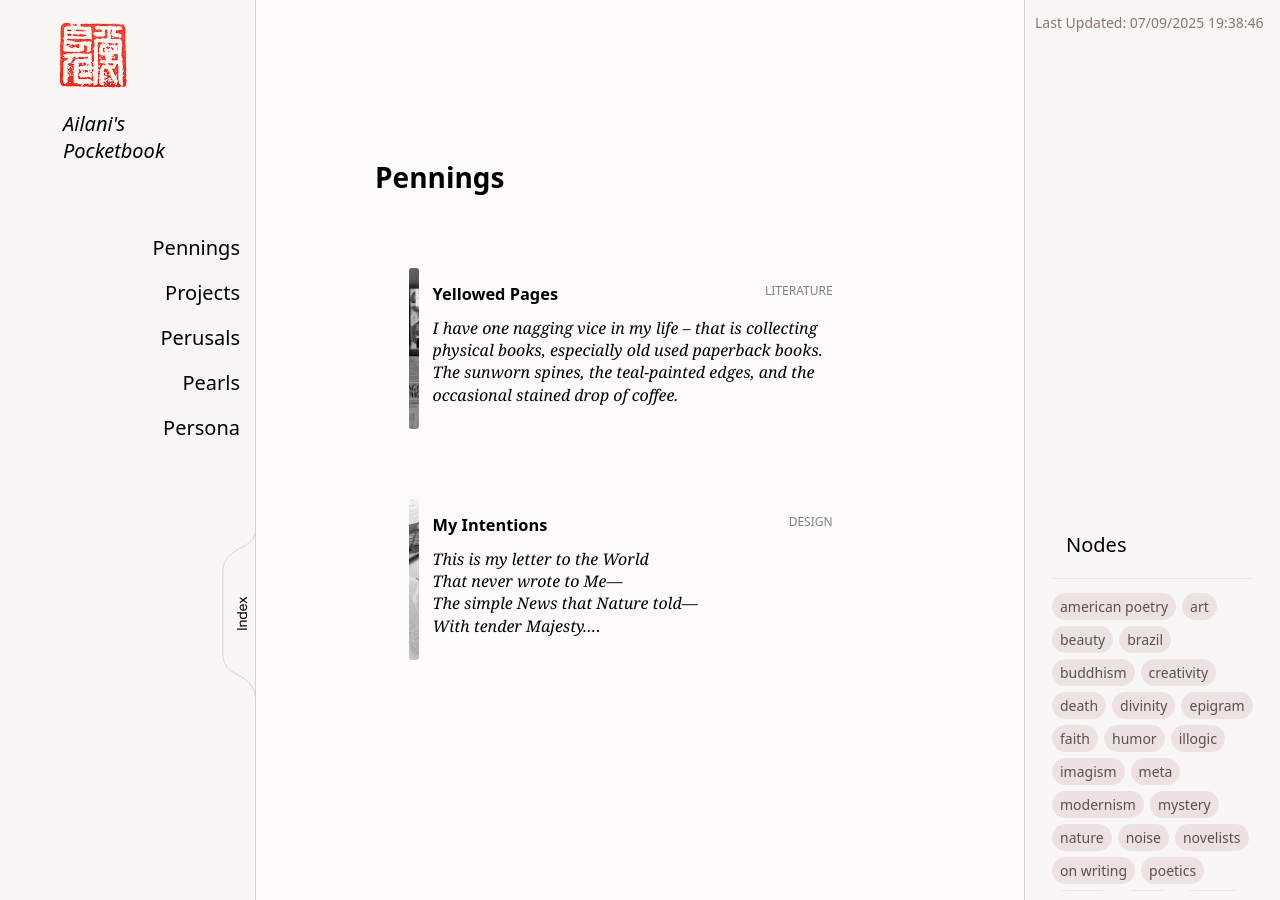
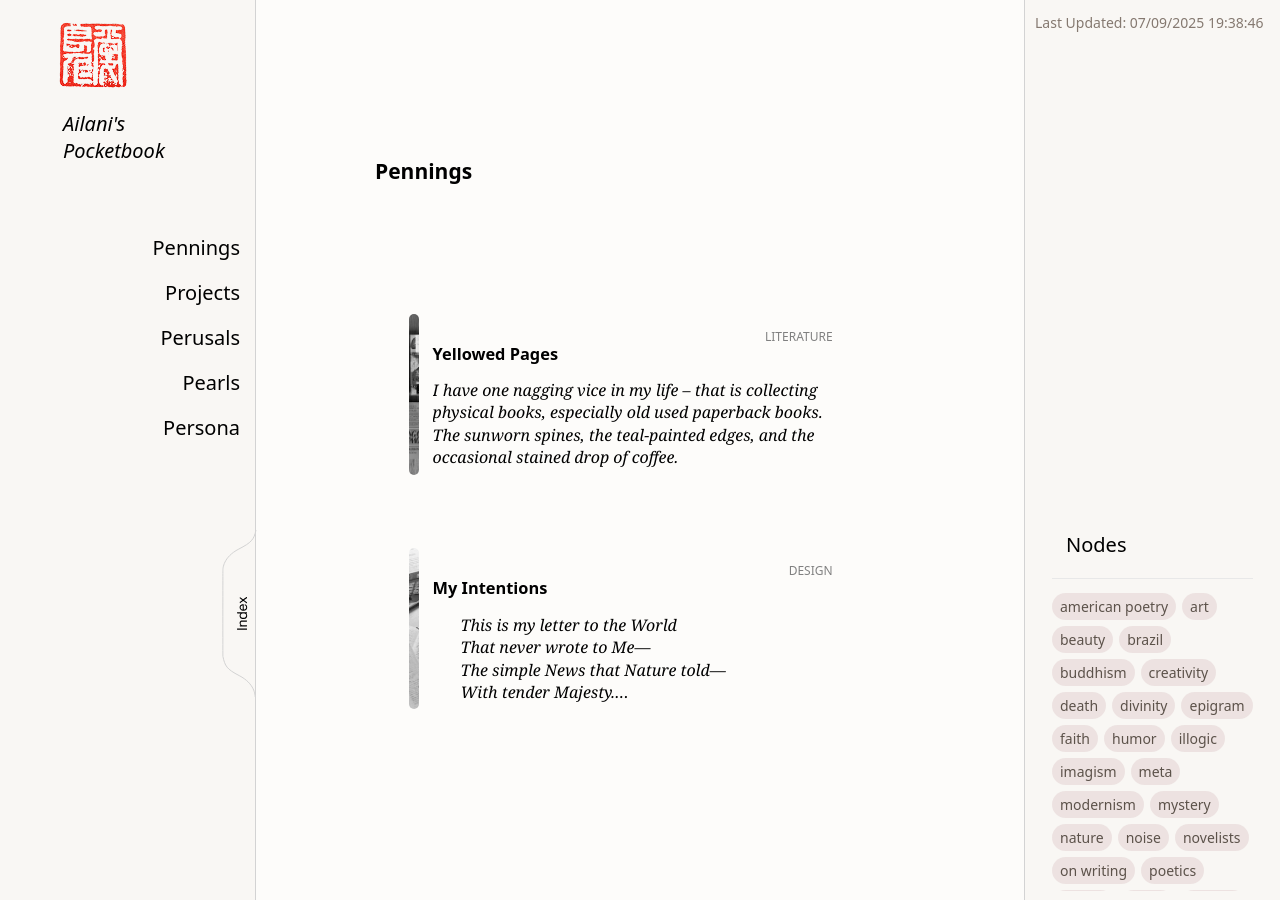
Before and after one commit to ailanisl/ailanisl.github.io, a Jekyll site: the page built from pennings.html, in a window 1280 px wide and 900 px high. Built offline with Jekyll 4.4.1, drawn with Linux system fonts in a browser that asks for light colours.

Commit message:
responsive fixes

```diff
--- a/_layouts/default.html
+++ b/_layouts/default.html
@@ -84,6 +84,7 @@
           </div>
         </div>
 
+
         <nav class="navbar">
           {% for item in site.data.navigation %}
             <a href="{{ item.url | relative_url }}"
@@ -98,6 +99,14 @@
 
 
     </div>
+    <button class="hamburger" id="hamburger-btn" aria-label="Toggle navigation">☰</button>
+    <nav class="mini-navbar" id="mobile-nav">
+          {% for item in site.data.navigation %}
+            <a href="{{ item.url | relative_url }}"
+            class="{% if current_url == item.url %}active{% endif %}">
+            {{ item.title }}</a>
+          {% endfor %}
+    </nav>
 
 
     <!-- MAIN CONTENT -->
--- a/assets/styles.css
+++ b/assets/styles.css
@@ -366,6 +366,8 @@
   left: 0;
   right: auto;
   border-right: 1px solid lightgray;
+  transition: transform 0.4s ease;
+
 
 }
 
@@ -634,6 +636,36 @@
   height: 30%;
 }
 
+.hamburger {
+  display: none;
+  position: fixed;
+  left: 25px;
+  font-size: 24px;
+  background: none;
+  border-radius: 100%;
+  height: 50px;
+  width: 50px;
+  text-align: center;
+  cursor: pointer;;
+  z-index: 1100;
+}
+.mini-navbar {
+  display: none;
+  flex-direction: column;
+  background: #fff;
+  position: fixed;
+  top: 60px; /* adjust as needed */
+  right: 0;
+  width: 200px;
+  box-shadow: 0 4px 8px rgba(0, 0, 0, 0.2);
+  z-index: 1100;
+}
+.mini-navbar.active {
+  display: flex;
+  position: fixed;
+}
+
+
 /* ===================================================== RESPONSIVENESS ====== Shrink or hide sidebars on smaller screens */
 @media (max-width: 914px) {
   .theme-bar, #lastModified, #eliot-quote, .title-space {
@@ -661,18 +693,48 @@
 
   }
 
+@media (min-width:640px) {
+  .hamburger, .mini-navbar {
+    display: none;
+  }
+}
+
 
 @media screen and (max-width:640px) {
   .navbar a {
     font-size: 14px;
   }
+  .main-content, .post-content,  .head-wrapper {
+    flex: 1;
+    margin-left: 5%;
+    margin-right: 5%;
+
+  }
+
+  .left-sidebar {
+    transform: translateX(-100%);
+    z-index: 1000;
+  }
+
+
+
+  .hamburger {
+    display: block;
+  }
+  .mini-navbar {
+    position:absolute;
+    right:0;
+    top: 50px;
+  }
+
   #oyster-section {
     padding-left: 0px;
     justify-content: left;
   }
   #pearl-wrapper {
-    left: -20px;
-    bottom: 0px;
+    position: relative;
+    right: 50px;
+    bottom: 30px;
     transform: rotate(25deg);
   }
   .post-item {
--- a/pennings.html
+++ b/pennings.html
@@ -26,6 +26,7 @@
         overflow: hidden;
         flex-shrink: 0;
         transition: width 0.3s ease-in;
+        border-radius: 1px;
     }
 
     .post-image img {
@@ -35,6 +36,7 @@
         display: block;
         filter: grayscale(1);
     }
+
 
     .post-item:hover .post-image {
         width: 40px;
@@ -59,24 +61,39 @@
         box-orient: vertical;
         overflow: hidden;
         text-overflow: ellipsis;
-
     }
     .theme-bar {
         top: 30%;
     }
-    .pennings-title {
-        margin-top: 50px;
-    } /* A bit hard-coded but easier to do this way */
 
+    .post-list .post-item-link {
+        text-decoration: none;
+        color: black;
+        display: block;
+        color: inherit;
+    }
+    .post-list .post-item-link:hover {
+    /*background-color: rgba(225, 225, 225, 0.067);  light gray on hover */
+        width: fit-content;
+        background-color: transparent;
+        color: black;
+        transition: background-color 0.3s, box-shadow 0.3s;
+    }
+
+    .post-list blockquote {
+        margin: 0px;
+        padding-right: 0;
+        margin-left: 0;
+        color: black;
+        border-left: none;
+    }
 
 
 
 </style>
 
 
-    <h1 class="pennings-title">{{ page.title | escape }}</h1>
-
-<main-content>
+<div class="main-content">
 
 
 <!--
@@ -116,4 +133,4 @@
         </a>
     {% endfor %}
 </div>
-</main-content>
+</div>
```
Also changed, not shown: other parts of _layouts/default.html (+8 -0 lines), other parts of pennings.html (+1 -1 lines).
